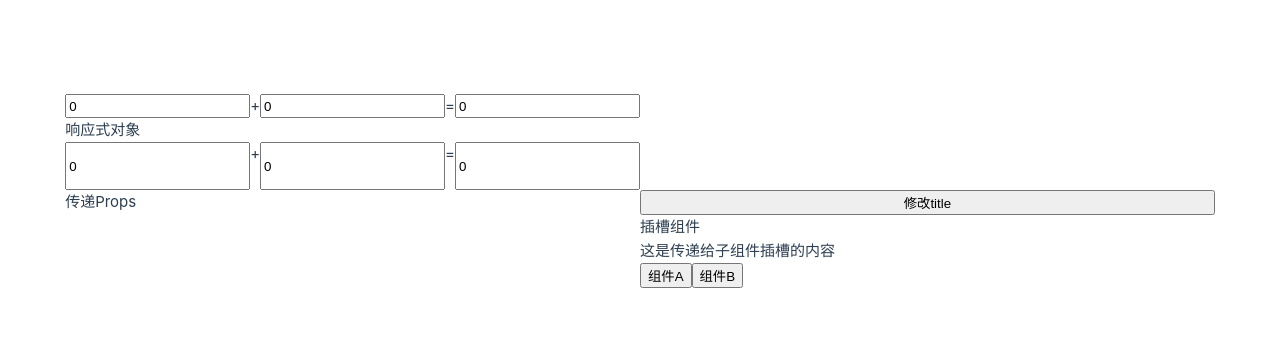
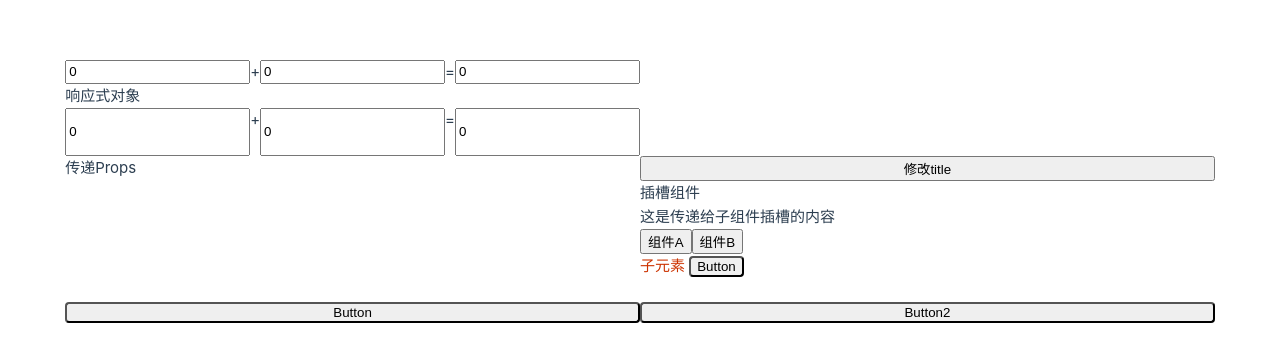
Before and after one commit to wang1xiang/vue3.0-demo, a Vue app: page / in a window 1280 px wide. Shown: the part 209-570 px from the top of the page. Built offline with nearby package versions, Linux system fonts and the light colour scheme.

Commit message:
feat: 透传attribtues

```diff
--- a/src/App.vue
+++ b/src/App.vue
@@ -21,6 +21,8 @@ import { reactive, computed } from "vue";
 import PropsComponent from "./components/PropsComponent.vue";
 import SlotComponent from "./components/SlotComponent.vue";
 import DynamicComponent from "./components/DynamicComponent.vue";
+import AttributeComponent from "./components/AttributeComponent.vue";
+import MultipleRootAttributeComponent from "./components/MultipleRootAttributeComponent.vue";
 
 const state = reactive({
   num1: 0,
@@ -30,6 +32,8 @@ const state = reactive({
 const changeTitle = (title) => {
   console.log(title);
 };
+
+const handleClick = () => console.log("父组件handleClick");
 </script>
 
 <template>
@@ -47,6 +51,14 @@ const changeTitle = (title) => {
   <SlotComponent> 这是传递给子组件插槽的内容 </SlotComponent>
   <br />
   <DynamicComponent />
+  <br />
+  <AttributeComponent class="parent" @click="handleClick" />
+  <br />
+  <MultipleRootAttributeComponent @click="handleClick" />
 </template>
 
-<style scoped></style>
+<style scoped>
+.parent {
+  background-color: #ccc;
+}
+</style>
--- /dev/null
+++ b/src/components/AttributeComponent.vue
@@ -0,0 +1,28 @@
+<template>
+  <div class="child" @click="handleClick">
+    子元素
+    <button class="button" @click="$attrs.onClick">Button</button>
+  </div>
+</template>
+
+<script>
+export default {
+  // 设置为false时 透传的attributes不会自动继承 此时通过$attrs访问
+  inheritAttrs: false,
+};
+</script>
+<script setup>
+import { useAttrs } from "vue";
+
+const handleClick = () => console.log("子组件handleClick");
+const attrs = useAttrs();
+console.log(attrs);
+</script>
+<style scoped>
+.child {
+  color: #c30;
+}
+.button {
+  border-radius: 4px;
+}
+</style>
--- /dev/null
+++ b/src/components/MultipleRootAttributeComponent.vue
@@ -0,0 +1,20 @@
+<template>
+  <div class="child"></div>
+  <button class="button" v-bind="$attrs">Button</button>
+  <button class="button" v-bind="attrs">Button2</button>
+</template>
+
+<script setup>
+import { useAttrs } from "vue";
+
+const attrs = useAttrs();
+console.log(attrs);
+</script>
+<style scoped>
+.child {
+  color: #c30;
+}
+.button {
+  border-radius: 4px;
+}
+</style>
```
